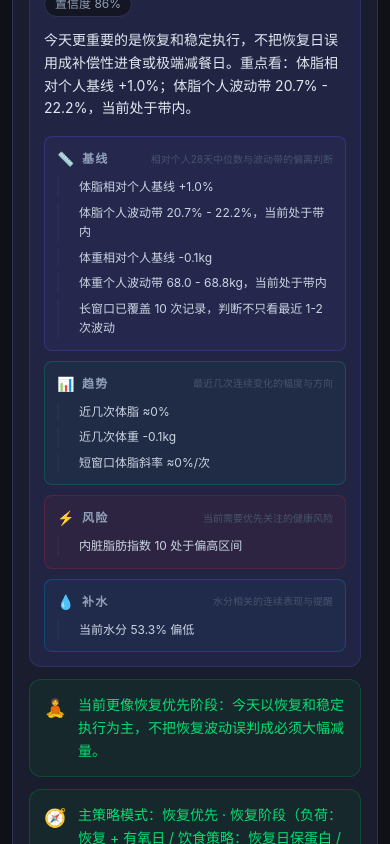
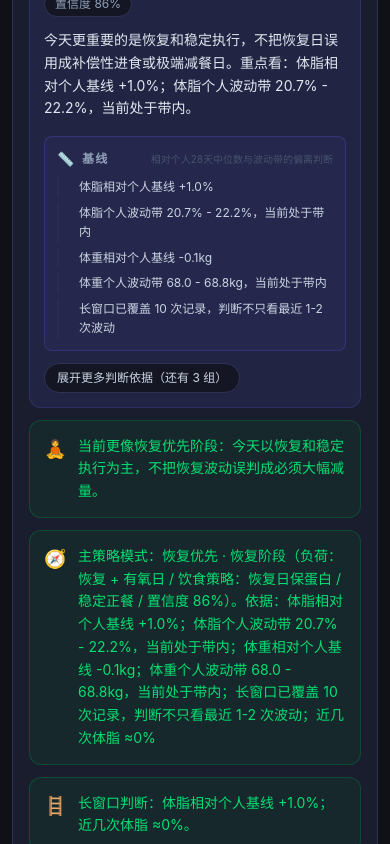
Before and after one commit to hc-xshh/body-dashboard, a React (Vite) app: page / in a window 390 px wide. Shown: the part 1780-2624 px from the top of the page. Built offline with nearby package versions, Linux system fonts and the light colour scheme.

Commit message:
feat: unify trend chart and add mobile advice collapse

```diff
--- a/src/App.jsx
+++ b/src/App.jsx
@@ -1,3 +1,4 @@
+import { useMemo, useState } from 'react'
 import measurements from './data/measurements.json'
 import TrendChart from './components/TrendChart'
 import RadarChart from './components/RadarChart'
@@ -15,13 +16,16 @@ import { getTrainingContext } from './utils/trainingContext'
 import { getMeasurementOverview } from './utils/dashboardState'
 import { getDietPlan, getSkincarePlan, getTodayLabel, getTrainingPlan, weeklyTrainingLabel } from './data/dailyPlans'
 import { getDecisionDisplay } from './utils/decisionPresentation'
-import { getHistoryCards } from './utils/trendPresentation'
+import {
+  DEFAULT_TREND_METRIC_KEYS,
+  getHistoryCards,
+  getMetricSelectorItems,
+  sanitizeSelectedTrendMetrics,
+} from './utils/trendPresentation'
 
-const trendMetrics1 = [
+const trendMetrics = [
   { key: 'weight', label: '体重(kg)' },
   { key: 'bodyFat', label: '体脂率(%)' },
-]
-const trendMetrics2 = [
   { key: 'muscle', label: '肌肉量(kg)' },
   { key: 'water', label: '水分(%)' },
   { key: 'leanBodyMass', label: '去脂体重(kg)' },
@@ -108,6 +112,7 @@ export default function App() {
   }
 
   const skincarePlan = getSkincarePlan(todayLabel)
+  const [selectedTrendMetricKeys, setSelectedTrendMetricKeys] = useState(DEFAULT_TREND_METRIC_KEYS)
   const trainingPlan = getTrainingPlan(todayLabel)
   const skincareItems = [
     {
@@ -130,7 +135,17 @@ export default function App() {
   const dietPlan = getDietPlan(latest, todayLabel, todayTraining, sorted)
   const todayTrainingContext = getTrainingContext(todayLabel)
   const bodyEngine = analyzeBodySignals(latest, sorted, todayTrainingContext).decision
-  const bodyDecisionDisplay = getDecisionDisplay(bodyEngine)
+  const selectedTrendMetrics = useMemo(
+    () => {
+      const selectedKeys = sanitizeSelectedTrendMetrics(selectedTrendMetricKeys, trendMetrics)
+      return trendMetrics.filter(metric => selectedKeys.includes(metric.key))
+    },
+    [selectedTrendMetricKeys],
+  )
+  const trendSelectorItems = useMemo(
+    () => getMetricSelectorItems(trendMetrics, selectedTrendMetrics.map(metric => metric.key)),
+    [selectedTrendMetrics],
+  )
   const historyDecisionMap = new Map(
     [...sorted]
       .sort((a, b) => a.date.localeCompare(b.date))
@@ -273,19 +288,36 @@ export default function App() {
         </section>
 
         <section id="story-trend" className="scroll-mt-24">
-          <h2 className="text-sm font-semibold text-slate-400 uppercase tracking-widest mb-3">体重 & 体脂趋势</h2>
+          <h2 className="text-sm font-semibold text-slate-400 uppercase tracking-widest mb-3">趋势总览</h2>
           <div className="bg-dark-800 rounded-xl p-4 border border-dark-600">
             <p className="mb-4 text-sm leading-relaxed text-slate-400">
-              趋势区展示的是每次体测当时的历史判断，不等同于今天执行单。手机端优先看上方“最近一次体测阶段”和最近几次切换卡片，再按需展开图表细看。
+              这里改成一张总趋势图：默认看体重、体脂、肌肉；你也可以多选别的指标一起看。手机端优先看上方结论卡，再按需切换曲线。
             </p>
-            <TrendChart data={measurements} metrics={trendMetrics1} />
-          </div>
-        </section>
-
-        <section className="scroll-mt-24">
-          <h2 className="text-sm font-semibold text-slate-400 uppercase tracking-widest mb-3">肌肉 & 水分趋势</h2>
-          <div className="bg-dark-800 rounded-xl p-4 border border-dark-600">
-            <TrendChart data={measurements} metrics={trendMetrics2} />
+            <div className="mb-4 flex flex-wrap gap-2">
+              {trendSelectorItems.map((item) => (
+                <button
+                  key={item.key}
+                  type="button"
+                  onClick={() => setSelectedTrendMetricKeys((current) => {
+                    const normalized = sanitizeSelectedTrendMetrics(current, trendMetrics)
+                    if (normalized.includes(item.key)) {
+                      const next = normalized.filter((key) => key !== item.key)
+                      return next.length ? next : DEFAULT_TREND_METRIC_KEYS
+                    }
+                    return [...normalized, item.key]
+                  })}
+                  className={[
+                    'rounded-full border px-3 py-1.5 text-xs transition sm:text-sm',
+                    item.selected
+                      ? 'border-accent/60 bg-accent/12 text-accent-light'
+                      : 'border-dark-600 bg-dark-900/70 text-slate-300 hover:border-accent/35 hover:text-slate-100',
+                  ].join(' ')}
+                >
+                  {item.label}
+                </button>
+              ))}
+            </div>
+            <TrendChart data={measurements} metrics={selectedTrendMetrics} />
           </div>
         </section>
 
--- a/src/components/AdvicePanel.jsx
+++ b/src/components/AdvicePanel.jsx
@@ -1,4 +1,5 @@
-import { getDecisionDisplay } from '../utils/decisionPresentation'
+import { useMemo, useState } from 'react'
+import { getAdvicePanelPresentation, getDecisionDisplay } from '../utils/decisionPresentation'
 
 export default function AdvicePanel({ advice, engine = null }) {
   if (!advice.length) return null
@@ -6,6 +7,7 @@ export default function AdvicePanel({ advice, engine = null }) {
   const bg = { good: 'bg-green-900/20 border-green-700/40', warn: 'bg-amber-900/20 border-amber-700/40', bad: 'bg-red-900/20 border-red-700/40' }
   const text = { good: 'text-green-400', warn: 'text-amber-400', bad: 'text-red-400' }
   const decisionDisplay = engine ? getDecisionDisplay(engine) : null
+  const [mobileExpanded, setMobileExpanded] = useState(false)
 
   // ── evidenceGroups → structured card definitions ──
   const evidenceCards = []
@@ -54,6 +56,15 @@ export default function AdvicePanel({ advice, engine = null }) {
     }
   }
 
+  const advicePresentation = useMemo(
+    () => getAdvicePanelPresentation({
+      viewportWidth: typeof window === 'undefined' ? 1280 : window.innerWidth,
+      evidenceCards,
+      expanded: mobileExpanded,
+    }),
+    [evidenceCards, mobileExpanded],
+  )
+
   return (
     <div className="flex h-full flex-col gap-3">
       {/* ── Engine summary card ── */}
@@ -81,23 +92,35 @@ export default function AdvicePanel({ advice, engine = null }) {
 
           {/* ── Structured evidence cards ── */}
           {!!evidenceCards.length && (
-            <div className="mt-4 grid gap-2.5 sm:grid-cols-2">
-              {evidenceCards.map(card => (
+            <div className="mt-4 space-y-3">
+              <div className="grid gap-2.5 sm:grid-cols-2">
+                {advicePresentation.visibleEvidenceCards.map(card => (
                   <div key={card.label} className={`rounded-lg border ${card.color} ${card.bg} px-3 py-3`}>
-                  <div className="flex items-center gap-2 mb-2">
+                    <div className="mb-2 flex items-center gap-2">
                       <span className="text-sm">{card.icon}</span>
                       <span className="text-xs font-semibold uppercase tracking-widest text-slate-400">{card.label}</span>
-                    <span className="text-[10px] text-slate-600 ml-auto">{card.hint}</span>
+                      <span className="ml-auto text-[10px] text-slate-600">{card.hint}</span>
                     </div>
                     <div className="space-y-1.5">
                       {card.items.map((item, idx) => (
-                      <p key={idx} className="text-xs leading-relaxed text-slate-300 pl-5 border-l-2 border-dark-600/50">
+                        <p key={idx} className="border-l-2 border-dark-600/50 pl-5 text-xs leading-relaxed text-slate-300">
                           {item}
                         </p>
                       ))}
                     </div>
                   </div>
                 ))}
+              </div>
+              {advicePresentation.toggleLabel && (
+                <button
+                  type="button"
+                  onClick={() => setMobileExpanded(current => !current)}
+                  className="inline-flex rounded-full border border-dark-600 bg-dark-900/70 px-3 py-1.5 text-xs text-slate-300 transition hover:border-accent/35 hover:text-slate-100 sm:hidden"
+                >
+                  {advicePresentation.toggleLabel}
+                  {advicePresentation.hiddenEvidenceCount > 0 ? `（还有 ${advicePresentation.hiddenEvidenceCount} 组）` : ''}
+                </button>
+              )}
             </div>
           )}
         </div>
--- a/src/components/TrendChart.jsx
+++ b/src/components/TrendChart.jsx
@@ -206,7 +206,7 @@ export default function TrendChart({ data, metrics }) {
           </p>
 
           {!!recentChangeEvents.length && (
-            <div className="grid gap-2 sm:grid-cols-2 xl:grid-cols-4">
+            <div className="hidden gap-2 sm:grid sm:grid-cols-2 xl:grid-cols-4">
               {recentChangeEvents.map(event => (
                 <div key={`${event.date}-${event.primaryMode}`} className="rounded-lg border border-dark-700 bg-dark-900/55 px-3 py-2.5">
                   <div className="text-[11px] uppercase tracking-widest text-slate-500">{event.date} · {event.weekday}</div>
--- a/src/utils/decisionPresentation.js
+++ b/src/utils/decisionPresentation.js
@@ -25,6 +25,41 @@ export function getIntakeStrategyLabel(strategy) {
   return INTAKE_STRATEGY_LABELS[strategy] ?? strategy ?? '—'
 }
 
+export function getAdvicePanelPresentation({ viewportWidth = 1280, evidenceCards = [], expanded = false } = {}) {
+  const isMobile = viewportWidth < 640
+
+  if (!isMobile) {
+    return {
+      isMobile: false,
+      shouldCollapseEvidence: false,
+      visibleEvidenceCards: evidenceCards,
+      hiddenEvidenceCount: 0,
+      toggleLabel: null,
+    }
+  }
+
+  if (expanded) {
+    return {
+      isMobile: true,
+      shouldCollapseEvidence: false,
+      visibleEvidenceCards: evidenceCards,
+      hiddenEvidenceCount: 0,
+      toggleLabel: '收起判断依据',
+    }
+  }
+
+  const visibleEvidenceCards = evidenceCards.slice(0, 1)
+  const hiddenEvidenceCount = Math.max(0, evidenceCards.length - visibleEvidenceCards.length)
+
+  return {
+    isMobile: true,
+    shouldCollapseEvidence: hiddenEvidenceCount > 0,
+    visibleEvidenceCards,
+    hiddenEvidenceCount,
+    toggleLabel: hiddenEvidenceCount > 0 ? '展开更多判断依据' : null,
+  }
+}
+
 export function getDecisionDisplay(decision = {}) {
   const highlights = pickHighlights(decision.evidenceGroups)
   const summary = normalizeText(decision.summary)
--- a/src/utils/trendPresentation.js
+++ b/src/utils/trendPresentation.js
@@ -1,3 +1,5 @@
+export const DEFAULT_TREND_METRIC_KEYS = ['weight', 'bodyFat', 'muscle']
+
 function formatMetricValue(value, unit = '') {
   if (value == null || value === '') return '—'
   return `${value}${unit}`
@@ -29,6 +31,24 @@ export function getMobileHistoryColumns() {
   return ['日期', '阶段 / 模式', '体重', '体脂%']
 }
 
+export function getMetricSelectorItems(metrics = [], selectedKeys = []) {
+  const selected = new Set(selectedKeys)
+  return metrics.map(metric => ({
+    key: metric.key,
+    label: metric.label,
+    selected: selected.has(metric.key),
+  }))
+}
+
+export function sanitizeSelectedTrendMetrics(selectedKeys = [], metrics = []) {
+  const available = new Set(metrics.map(metric => metric.key))
+  const filtered = [...new Set(selectedKeys)].filter(key => available.has(key))
+
+  if (filtered.length) return filtered
+
+  return DEFAULT_TREND_METRIC_KEYS.filter(key => available.has(key))
+}
+
 export function getTrendChartLayout(viewportWidth = 1280) {
   const isMobile = viewportWidth < 640
 
```
Also changed, not shown: 2 other files (tests, documents, lock files or other folders). Lines whose indentation alone changed are shown as unchanged.
